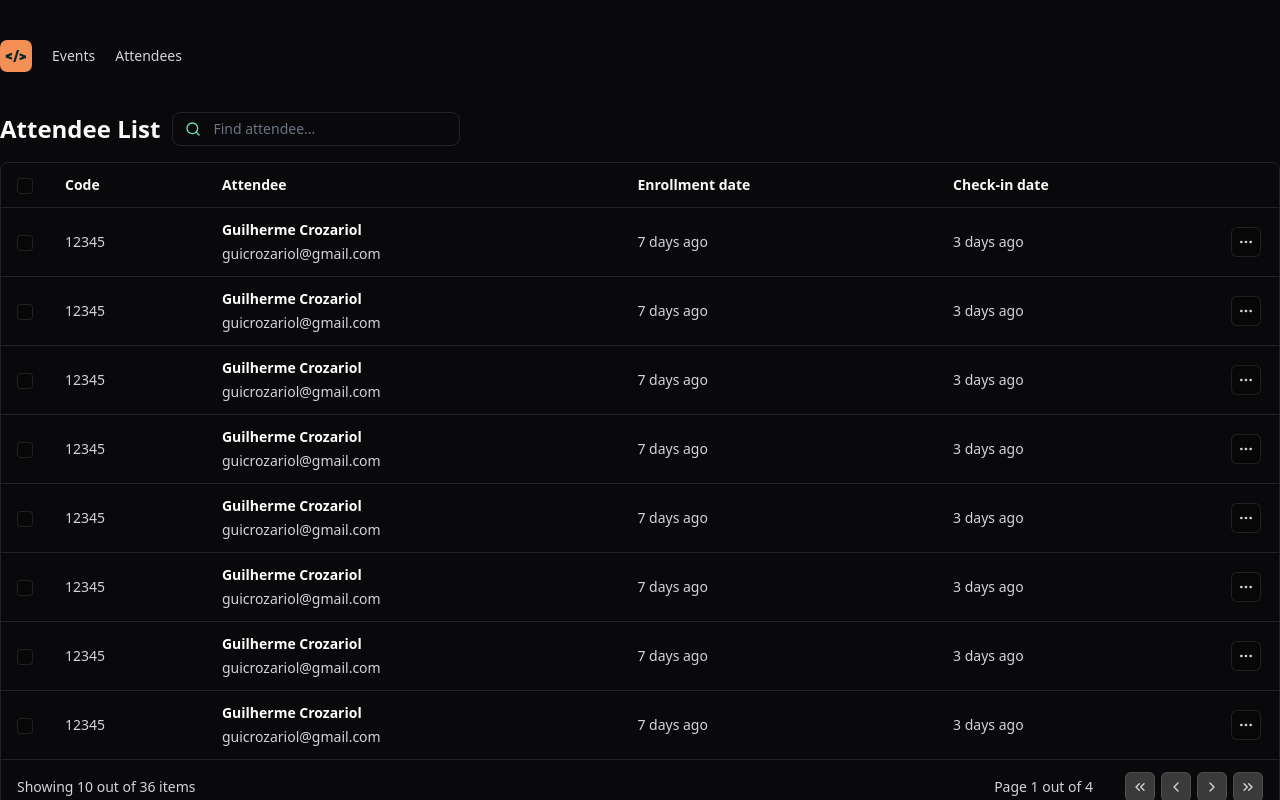
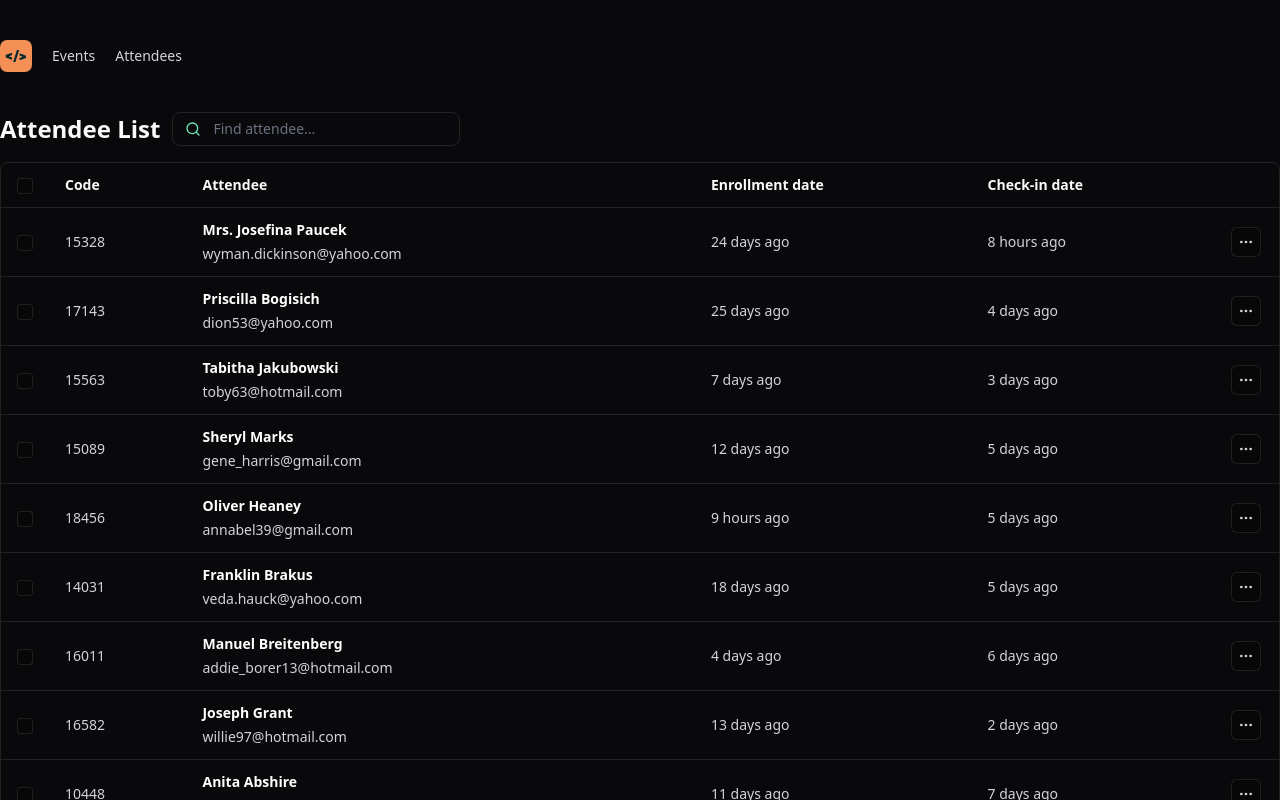
Before and after one commit to gcrozariol/pass-in-react, a React (Vite) app: page / in a window 1280 px wide. Shown: the top 800 px of the page. Built offline with nearby package versions, Linux system fonts and the light colour scheme.

Commit message:
feat(attendees): add pagination

```diff
--- a/package.json
+++ b/package.json
@@ -10,12 +10,14 @@
     "preview": "vite preview"
   },
   "dependencies": {
+    "dayjs": "^1.11.11",
     "lucide-react": "^0.376.0",
     "react": "^18.2.0",
     "react-dom": "^18.2.0",
     "tailwind-merge": "^2.3.0"
   },
   "devDependencies": {
+    "@faker-js/faker": "^8.4.1",
     "@rocketseat/eslint-config": "^2.2.2",
     "@tailwindcss/forms": "^0.5.7",
     "@types/react": "^18.2.66",
--- a/src/components/attendee-list.tsx
+++ b/src/components/attendee-list.tsx
@@ -1,3 +1,6 @@
+import { ChangeEvent, useEffect, useState } from 'react'
+import dayjs from 'dayjs'
+import relativeTime from 'dayjs/plugin/relativeTime'
 import {
   ChevronLeft,
   ChevronRight,
@@ -11,8 +14,40 @@
 import { TableHeader } from './table/table-header'
 import { TableCell } from './table/table-cell'
 import { TableRow } from './table/table-row'
+import { attendees } from '../data/attendees'
+
+dayjs.extend(relativeTime)
 
 export function AttendeeList() {
+  const [search, setSearch] = useState('')
+  const [page, setPage] = useState(1)
+
+  const totalPages = Math.ceil(attendees.length / 10)
+
+  function onSearchChanged(event: ChangeEvent<HTMLInputElement>) {
+    setSearch(event.target.value)
+  }
+
+  function goToFirstPage() {
+    setPage(1)
+  }
+
+  function goToNextPage() {
+    setPage((prev) => prev + 1)
+  }
+
+  function goToPreviousPage() {
+    setPage((prev) => prev - 1)
+  }
+
+  function goToLastPage() {
+    setPage(totalPages)
+  }
+
+  useEffect(() => {
+    console.log(search)
+  }, [search])
+
   return (
     <div className="flex flex-col gap-4">
       <div className="flex gap-3 items-center">
@@ -22,6 +57,8 @@
           <input
             className="bg-transparent flex-1 outline-none border-0 p-0 text-sm"
             placeholder="Find attendee..."
+            onChange={onSearchChanged}
+            value={search}
           />
         </div>
       </div>
@@ -44,26 +81,26 @@
         </thead>
 
         <tbody>
-          {Array.from({ length: 8 }).map((_, i) => {
+          {attendees.slice((page - 1) * 10, page * 10).map((attendee) => {
             return (
-              <TableRow key={i} className=" hover:bg-white/5">
+              <TableRow key={attendee.id} className=" hover:bg-white/5">
                 <TableCell>
                   <input
                     type="checkbox"
                     className="size-4 bg-black/20 rounded border border-white/10 "
                   />
                 </TableCell>
-                <TableCell>12345</TableCell>
+                <TableCell>{attendee.id}</TableCell>
                 <TableCell>
                   <div className="flex flex-col gap-1">
                     <span className="font-semibold text-white">
-                      Guilherme Crozariol
+                      {attendee.name}
                     </span>
-                    <span>guicrozariol@gmail.com</span>
+                    <span>{attendee.email}</span>
                   </div>
                 </TableCell>
-                <TableCell>7 days ago</TableCell>
-                <TableCell>3 days ago</TableCell>
+                <TableCell>{dayjs().to(attendee.createdAt)}</TableCell>
+                <TableCell>{dayjs().to(attendee.checkedInAt)}</TableCell>
                 <TableCell>
                   <IconButton transparent>
                     <MoreHorizontal className="size-4" />
@@ -77,22 +114,30 @@
         <tfoot>
           <tr>
             <TableCell className="py-3 px-4 text-sm text-zinc-300" colSpan={3}>
-              Showing 10 out of 36 items
+              Showing 10 out of {attendees.length} items
             </TableCell>
             <TableCell className="text-right" colSpan={3}>
               <div className="inline-flex items-center gap-8">
-                <span>Page 1 out of 4</span>
+                <span>
+                  Page {page} out of {totalPages}
+                </span>
                 <div className="flex gap-1.5">
-                  <IconButton>
+                  <IconButton onClick={goToFirstPage} disabled={page === 1}>
                     <ChevronsLeft className="size-4" />
                   </IconButton>
-                  <IconButton>
+                  <IconButton onClick={goToPreviousPage} disabled={page === 1}>
                     <ChevronLeft className="size-4" />
                   </IconButton>
-                  <IconButton>
+                  <IconButton
+                    onClick={goToNextPage}
+                    disabled={page === totalPages}
+                  >
                     <ChevronRight className="size-4" />
                   </IconButton>
-                  <IconButton>
+                  <IconButton
+                    onClick={goToLastPage}
+                    disabled={page === totalPages}
+                  >
                     <ChevronsRight className="size-4" />
                   </IconButton>
                 </div>
--- a/src/components/icon-button.tsx
+++ b/src/components/icon-button.tsx
@@ -1,4 +1,5 @@
 import { ComponentProps } from 'react'
+import { twMerge } from 'tailwind-merge'
 
 interface IconButtonProps extends ComponentProps<'button'> {
   transparent?: boolean
@@ -8,11 +9,11 @@
   return (
     <button
       {...props}
-      className={
-        transparent
-          ? 'bg-black/20 border border-white/10 rounded-md p-1.5'
-          : 'bg-white/20 border border-white/10 rounded-md p-1.5'
-      }
+      className={twMerge(
+        'border border-white/10 rounded-md p-1.5',
+        transparent ? 'bg-black/20' : 'bg-white/20',
+        props.disabled ? 'opacity-50' : null,
+      )}
     />
   )
 }
--- /dev/null
+++ b/src/data/attendees.ts
@@ -0,0 +1,11 @@
+import { faker } from '@faker-js/faker'
+
+export const attendees = Array.from({ length: 200 }).map(() => {
+  return {
+    id: faker.number.int({ min: 10000, max: 20000 }),
+    name: faker.name.fullName(),
+    email: faker.internet.email().toLocaleLowerCase(),
+    createdAt: faker.date.recent({ days: 30 }),
+    checkedInAt: faker.date.recent({ days: 7 }),
+  }
+})
```
Also changed, not shown: 1 other file (tests, documents, lock files or other folders).
